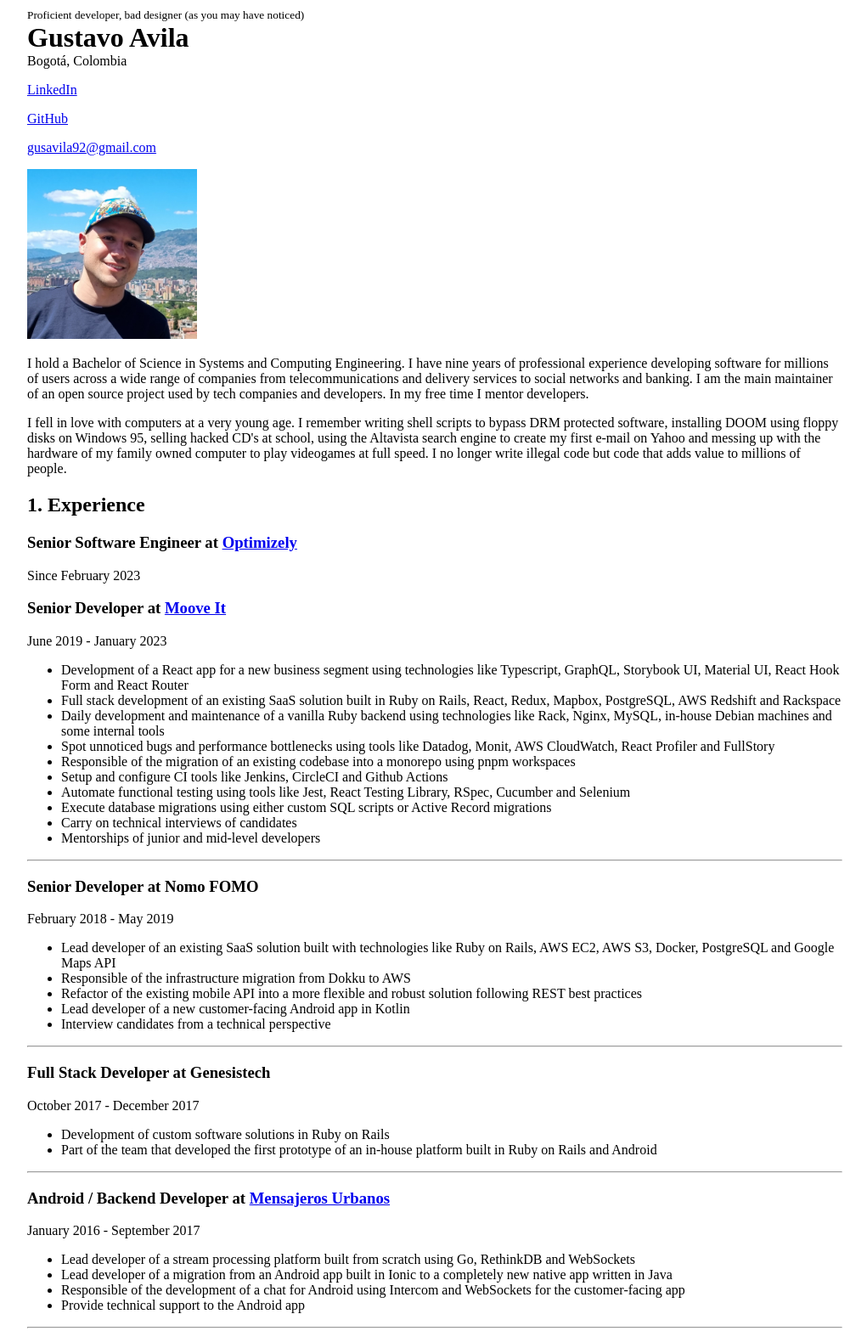
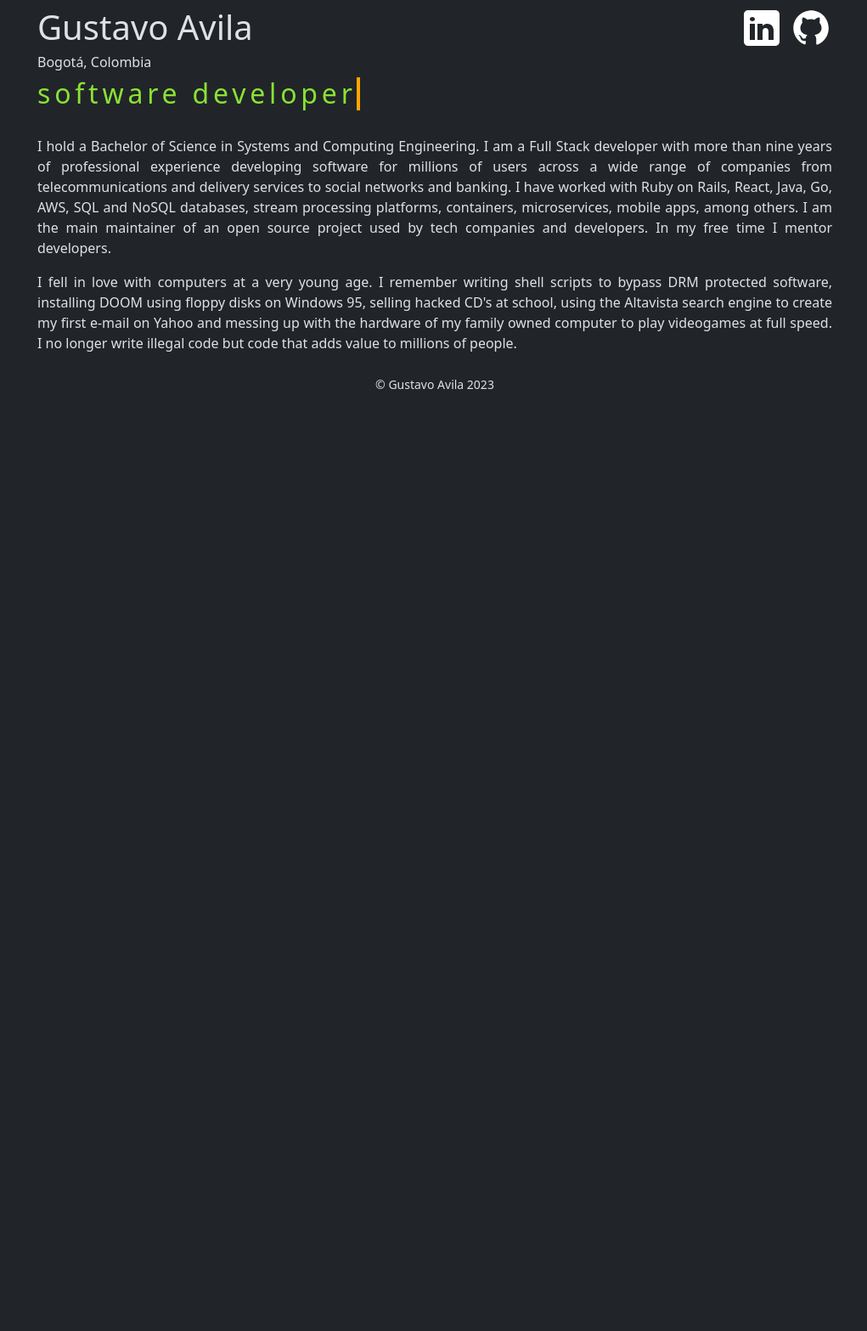
Before and after one commit to gusavila92/resume, a plain HTML site: page public/index.html in a window 1280 px wide. Shown: the top 1567 px of the page at 85% size, without its empty margins (128-1149 px from the left). After the commit the page ends 800 px from the top, so only its background shows below. Drawn offline with nearby package versions, Linux system fonts and the light colour scheme.

Commit message:
Redesign of the website

```diff
--- a/public/css/style.css
+++ b/public/css/style.css
@@ -3,3 +3,40 @@
   margin-left: auto;
   margin-right: auto;
 }
+
+.main {
+  display: flex;
+}
+
+.info {
+  display: flex;
+}
+
+.text-justify {
+  text-align: justify;
+  text-justify: inter-word;
+}
+
+.typewriter h2 {
+  color: rgb(138, 226, 52);
+  overflow: hidden; /* Ensures the content is not revealed until the animation */
+  border-right: .15em solid orange; /* The typwriter cursor */
+  white-space: nowrap; /* Keeps the content on a single line */
+  margin: 0 auto; /* Gives that scrolling effect as the typing happens */
+  letter-spacing: .15em; /* Adjust as needed */
+  animation:
+    typing 1.5s steps(40, end),
+    blink-caret .75s step-end infinite;
+}
+
+/* The typing effect */
+@keyframes typing {
+  from { width: 0 }
+  to { width: 100% }
+}
+
+/* The typewriter cursor effect */
+@keyframes blink-caret {
+  from, to { border-color: transparent }
+  50% { border-color: orange; }
+}
--- a/public/index.html
+++ b/public/index.html
@@ -1,112 +1,51 @@
-<!DOCTYPE html>
-<html lang="en">
+<!doctype html>
+<html lang="en" data-bs-theme="dark">
   <head>
+    <meta charset="utf-8">
+    <meta name="viewport" content="width=device-width, initial-scale=1">
     <title>Gustavo Avila</title>
-    <link rel="stylesheet" href="css/style.css">
+    <link href="https://cdn.jsdelivr.net/npm/bootstrap@5.3.2/dist/css/bootstrap.min.css" rel="stylesheet" integrity="sha384-T3c6CoIi6uLrA9TneNEoa7RxnatzjcDSCmG1MXxSR1GAsXEV/Dwwykc2MPK8M2HN" crossorigin="anonymous">
+    <link rel="stylesheet" type="text/css" href="./css/style.css"  />
   </head>
-
   <body>
-    <div class="container">
-      <small>Proficient developer, bad designer (as you may have noticed)</small>
-      <h1 style="margin-bottom: 0; margin-top: 0">Gustavo Avila</h1>
-      <p style="margin-top: 0;">Bogotá, Colombia</p>
-      <p><a href="https://www.linkedin.com/in/gusavila92">LinkedIn</a></p>
-      <p><a href="https://github.com/gusavila92">GitHub</a></p>
-      <p><a href="mailto:gusavila92@gmail.com">gusavila92@gmail.com</a></p>
-
-      <img src="img/profile.jpg" width="200" height="200" alt="profile" />
-
-      <p>
-        I hold a Bachelor of Science in Systems and Computing Engineering.
-        I have nine years of professional experience developing software for millions of users across a wide range of companies from telecommunications and delivery services to social networks and banking. I am the main maintainer of an open source project used by tech companies and developers. In my free time I mentor developers.
-      </p>
-      <p>
-        I fell in love with computers at a very young age.
-        I remember writing shell scripts to bypass DRM protected software, installing DOOM using floppy disks on Windows 95, selling hacked CD's at school, using the Altavista search engine to create my first e-mail on Yahoo and messing up with the hardware of my family owned computer to play videogames at full speed.
-        I no longer write illegal code but code that adds value to millions of people.
-      </p>
-
-      <h2>1. Experience</h2>
-
-      <h3>Senior Software Engineer at <a href="https://www.optimizely.com">Optimizely</a></h3>
-      <p>Since February 2023</p>
-
-      <h3>Senior Developer at <a href="https://moove-it.com">Moove It</a></h3>
-      <p>June 2019 - January 2023</p>
-      <ul>
-        <li>Development of a React app for a new business segment using technologies like Typescript, GraphQL, Storybook UI, Material UI, React Hook Form and React Router</li>
-        <li>Full stack development of an existing SaaS solution built in Ruby on Rails, React, Redux, Mapbox, PostgreSQL, AWS Redshift and Rackspace</li>
-        <li>Daily development and maintenance of a vanilla Ruby backend using technologies like Rack, Nginx, MySQL, in-house Debian machines and some internal tools</li>
-        <li>Spot unnoticed bugs and performance bottlenecks using tools like Datadog, Monit, AWS CloudWatch, React Profiler and FullStory</li>
-        <li>Responsible of the migration of an existing codebase into a monorepo using pnpm workspaces</li>
-        <li>Setup and configure CI tools like Jenkins, CircleCI and Github Actions</li>
-        <li>Automate functional testing using tools like Jest, React Testing Library, RSpec, Cucumber and Selenium</li>
-        <li>Execute database migrations using either custom SQL scripts or Active Record migrations</li>
-        <li>Carry on technical interviews of candidates</li>
-        <li>Mentorships of junior and mid-level developers</li>
-      </ul>
-
-      <hr />
-
-      <h3>Senior Developer at Nomo FOMO</h3>
-      <p>February 2018 - May 2019</p>
-      <ul>
-        <li>Lead developer of an existing SaaS solution built with technologies like Ruby on Rails, AWS EC2, AWS S3, Docker, PostgreSQL and Google Maps API</li>
-        <li>Responsible of the infrastructure migration from Dokku to AWS</li>
-        <li>Refactor of the existing mobile API into a more flexible and robust solution following REST best practices</li>
-        <li>Lead developer of a new customer-facing Android app in Kotlin</li>
-        <li>Interview candidates from a technical perspective</li>
-      </ul>
-
-      <hr />
-
-      <h3>Full Stack Developer at Genesistech</h3>
-      <p>October 2017 - December 2017</p>
-      <ul>
-        <li>Development of custom software solutions in Ruby on Rails</li>
-        <li>Part of the team that developed the first prototype of an in-house platform built in Ruby on Rails and Android</li>
-      </ul>
-
-      <hr />
-
-      <h3>Android / Backend Developer at <a href="https://mensajerosurbanos.com">Mensajeros Urbanos</a></h3>
-      <p>January 2016 - September 2017</p>
-      <ul>
-        <li>Lead developer of a stream processing platform built from scratch using Go, RethinkDB and WebSockets</li>
-        <li>Lead developer of a migration from an Android app built in Ionic to a completely new native app written in Java</li>
-        <li>Responsible of the development of a chat for Android using Intercom and WebSockets for the customer-facing app</li>
-        <li>Provide technical support to the Android app</li>
-      </ul>
-
-      <hr />
-
-      <h3>Junior .NET Developer at <a href="https://www.mareigua.co">Mareigua</a></h3>
-      <p>January 2015 - December 2015</p>
-      <ul>
-        <li>Development of a financial platform using technologies like C#, .NET, SQL Server, IIS, Team Foundation and Windows Server</li>
-        <li>Development of stored procedures in SQL Server</li>
-        <li>Create custom reports using SQL scripts</li>
-      </ul>
-
-      <hr />
-
-      <h3>Junior Java Developer at <a href="https://quality.com.br">Quality</a></h3>
-      <p>July 2013 - June 2014</p>
-      <ul>
-        <li>Development of custom software solutions in Java EE, Oracle WebLogic and Oracle Database</li>
-      </ul>
-
-      <h2>2. Education</h2>
-      <h3>Bachelor of Science in Systems and Computing Engineering</h3>
-      <h3><a href="https://uniandes.edu.co">University of Los Andes</a></h3>
-      <p>January 2010 - December 2014</p>
-
-      <h2>3. Projects and Open Source Collaborations</h2>
-      <h3><a href="https://github.com/gusavila92/java-android-websocket-client">Java / Android WebSocket Client</a></h3>
-      <p>I developed a WebSocket client for Java / Android as defined in RFC 6455. The goal of this project is to provide a very lightweight WebSocket client for Java, with low overhead and high performance.</p>
-
-      <h3><a href="https://play.google.com/store/apps/details?id=com.gusavila92.voidingdiary&hl=en">Voiding Diary</a></h3>
-      <p>I developed an Android Voiding Diary for urology patients. Patients will be able to record their daily liquid intakes, voids and leaks of urine, and send a detailed report to their doctors. </p>
+    <div class="container py-2">
+      <main>
+        <div class="row">
+          <div class="col-8">
+            <h1>Gustavo Avila</h1>
+          </div>
+          <div class="col-4">
+            <div class="d-flex flex-row-reverse gap-2">
+              <a href="https://github.com/gusavila92">
+                <svg xmlns="http://www.w3.org/2000/svg" x="0px" y="0px" width="50" height="50" viewBox="0 0 24 24" style="fill:#FFFFFF;"><path d="M10.9,2.1c-4.6,0.5-8.3,4.2-8.8,8.7c-0.5,4.7,2.2,8.9,6.3,10.5C8.7,21.4,9,21.2,9,20.8v-1.6c0,0-0.4,0.1-0.9,0.1 c-1.4,0-2-1.2-2.1-1.9c-0.1-0.4-0.3-0.7-0.6-1C5.1,16.3,5,16.3,5,16.2C5,16,5.3,16,5.4,16c0.6,0,1.1,0.7,1.3,1c0.5,0.8,1.1,1,1.4,1 c0.4,0,0.7-0.1,0.9-0.2c0.1-0.7,0.4-1.4,1-1.8c-2.3-0.5-4-1.8-4-4c0-1.1,0.5-2.2,1.2-3C7.1,8.8,7,8.3,7,7.6c0-0.4,0-0.9,0.2-1.3 C7.2,6.1,7.4,6,7.5,6c0,0,0.1,0,0.1,0C8.1,6.1,9.1,6.4,10,7.3C10.6,7.1,11.3,7,12,7s1.4,0.1,2,0.3c0.9-0.9,2-1.2,2.5-1.3 c0,0,0.1,0,0.1,0c0.2,0,0.3,0.1,0.4,0.3C17,6.7,17,7.2,17,7.6c0,0.8-0.1,1.2-0.2,1.4c0.7,0.8,1.2,1.8,1.2,3c0,2.2-1.7,3.5-4,4 c0.6,0.5,1,1.4,1,2.3v2.6c0,0.3,0.3,0.6,0.7,0.5c3.7-1.5,6.3-5.1,6.3-9.3C22,6.1,16.9,1.4,10.9,2.1z"></path></svg>
+              </a>
+              <a href="https://www.linkedin.com/in/gusavila92/?locale=en_US">
+                <svg xmlns="http://www.w3.org/2000/svg" x="0px" y="0px" width="50" height="50" viewBox="0 0 50 50" style="fill:#FFFFFF;"><path d="M41,4H9C6.24,4,4,6.24,4,9v32c0,2.76,2.24,5,5,5h32c2.76,0,5-2.24,5-5V9C46,6.24,43.76,4,41,4z M17,20v19h-6V20H17z M11,14.47c0-1.4,1.2-2.47,3-2.47s2.93,1.07,3,2.47c0,1.4-1.12,2.53-3,2.53C12.2,17,11,15.87,11,14.47z M39,39h-6c0,0,0-9.26,0-10 c0-2-1-4-3.5-4.04h-0.08C27,24.96,26,27.02,26,29c0,0.91,0,10,0,10h-6V20h6v2.56c0,0,1.93-2.56,5.81-2.56 c3.97,0,7.19,2.73,7.19,8.26V39z"></path></svg>
+              </a>
+            </div>
+          </div>
+        </div>
+        <h6>Bogotá, Colombia</h6>
+        <div>
+          <div class="typewriter d-inline-block">
+            <h2 class="d-inline-block">software developer</h2>
+          </div>
+        </div>
+        <div class="mt-4">
+          <p class="text-justify">
+            I hold a Bachelor of Science in Systems and Computing Engineering. I am a Full Stack developer with more than nine years of professional experience developing software for millions of users across a wide range of companies from telecommunications and delivery services to social networks and banking. I have worked with Ruby on Rails, React, Java, Go, AWS, SQL and NoSQL databases, stream processing platforms, containers, microservices, mobile apps, among others. I am the main maintainer of an open source project used by tech companies and developers. In my free time I mentor developers.
+          </p>
+          <p class="text-justify">
+            I fell in love with computers at a very young age.
+            I remember writing shell scripts to bypass DRM protected software, installing DOOM using floppy disks on Windows 95, selling hacked CD's at school, using the Altavista search engine to create my first e-mail on Yahoo and messing up with the hardware of my family owned computer to play videogames at full speed.
+            I no longer write illegal code but code that adds value to millions of people.
+          </p>
+        </div>
+      </main>
+      <footer class="d-flex justify-content-center mt-4">
+        <span><small>&copy; Gustavo Avila 2023</small></span>
+      </footer>
     </div>
+    <script src="https://cdn.jsdelivr.net/npm/bootstrap@5.3.2/dist/js/bootstrap.bundle.min.js" integrity="sha384-C6RzsynM9kWDrMNeT87bh95OGNyZPhcTNXj1NW7RuBCsyN/o0jlpcV8Qyq46cDfL" crossorigin="anonymous"></script>
   </body>
 </html>
```
